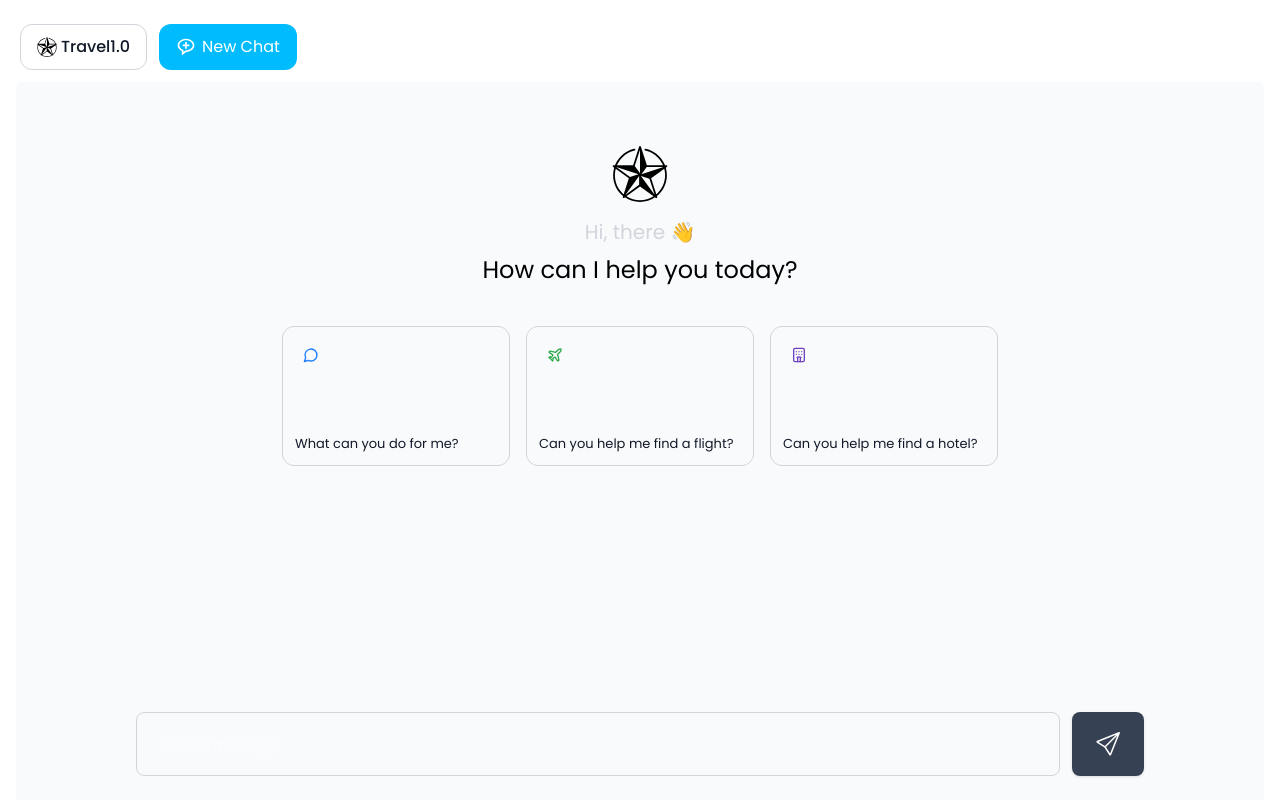
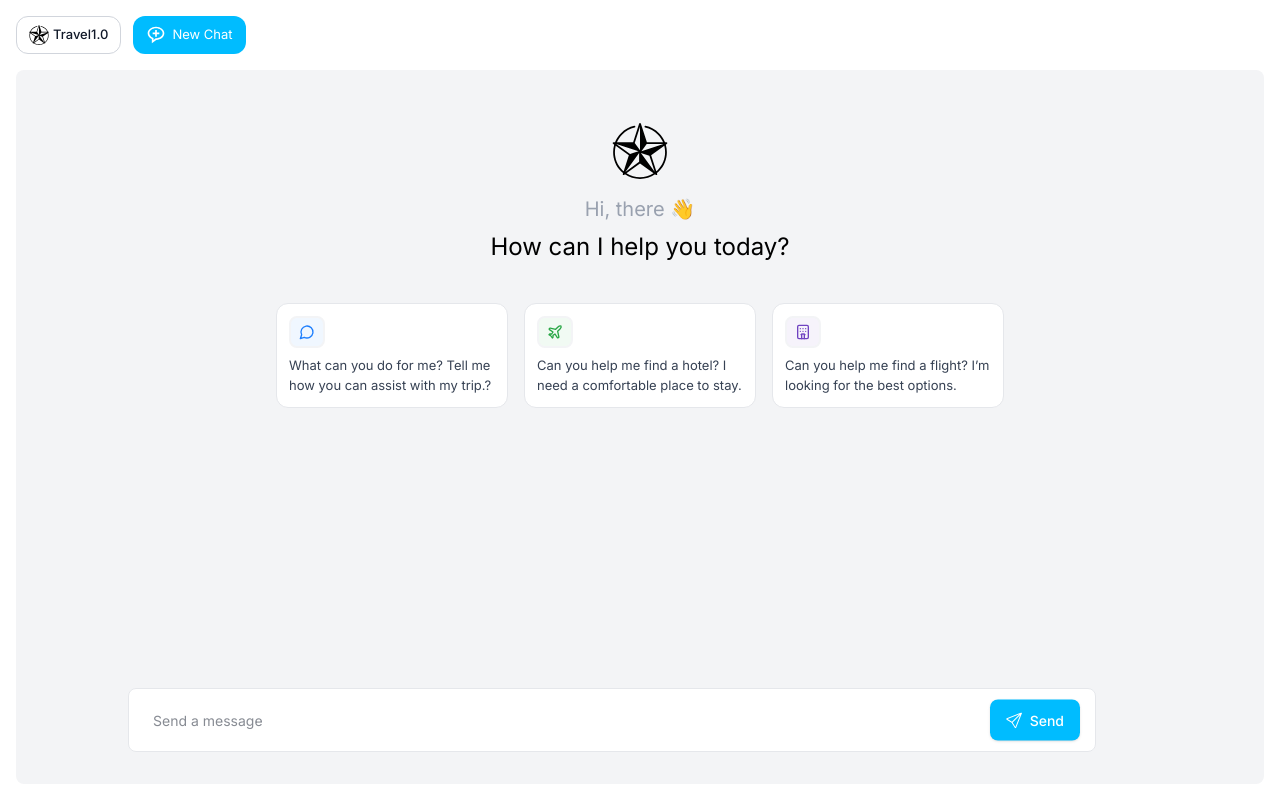
Before and after one commit to olumatty/Agentic-AI, a React (Vite) app: page / in a window 1280 px wide. Built offline with nearby package versions, Linux system fonts and the light colour scheme.

Commit message:
Home Ui2.0

```diff
--- a/components/Chatbot.jsx
+++ b/components/Chatbot.jsx
@@ -110,7 +110,7 @@ const Chatbot = ({showWelcome, setShowWelcome, messages, setMessages}) => {
       }, [messages]);
 
       return (
-        <div className="flex flex-col h-screen overflow-hidden bg-gray-50 rounded-md">
+        <div className="flex flex-col h-screen bg-gray-100 rounded-lg rounded-b-lg">
           <div className="flex-grow flex flex-col">
         {showWelcome && (
           <div className="flex flex-col justify-center items-center flex-grow">
@@ -161,26 +161,32 @@ const Chatbot = ({showWelcome, setShowWelcome, messages, setMessages}) => {
         )}
       </div>
 
-      <div className="w-full py-4  fixed bottom-0 left-0 right-0">
+      <div className="w-full py-4 fixed bottom-0  md:left-0 md:right-0 mb-6 ">
           <form
-          className="p-2 flex items-center rounded-lg w-[80%] mx-auto gap-3"
+            className="p-2 pl-4 md:pl-0 flex tems-center rounded-lg w-full md:w-[80%] mx-auto"
             onSubmit={handleSend}
           >
+            <div className="relative w-full">
               <input
                 type="text"
-            className="flex-1 h-16 px-3 sm:px-6 text-xs sm:text-base border border-gray-300 rounded-lg
-            focus:ring-2 focus:ring-gray-400 outline-none placeholder:text-[12px] sm:placeholder:text-[14px]"
+                className="w-full h-16 pr-16 sm:pr-20 pl-3 sm:pl-6 bg-white text-gray-900 text-xs sm:text-base border border-gray-200 rounded-lg
+                outline-none placeholder:text-[12px] sm:placeholder:text-[14px]"
                 placeholder="Send a message"
                 value={input}
                 onChange={(e) => setInput(e.target.value)}
               />
               <button
                 type="submit"
-            className="py-2 px-6 h-16 sm:py-3 sm:px-6 bg-gray-700 text-white rounded-lg shadow outline-none
-            transition-transform transform hover:scale-105 hover:bg-gray-600 flex items-center justify-center"
+                className="absolute right-12 top-1/2 -translate-y-1/2 py-2.5 px-4 mr-4 bg-sky-400 text-white rounded-lg text-[14px] shadow outline-none
+                transition-transform transform hover:scale-105 hover:bg-sky-500 flex items-center justify-center"
               >
-            <BsSend className="w-4 h-4 sm:w-6 sm:h-6" />
+                <div className="flex items-center gap-2">
+                <BsSend className="w-4 h-4 " />
+                <p className="font-medium hidden md:block">Send</p>
+                </div>
+
               </button>
+            </div>
           </form>
         </div>
     </div>
--- a/components/Header.jsx
+++ b/components/Header.jsx
@@ -2,23 +2,26 @@ import React from 'react'
 import Logo from "../src/assets/star-inside-circle-svgrepo-com.svg"
 import { BiMessageRoundedAdd } from "react-icons/bi";
 
-const Header = ({setShowWelcome}) => {
+const Header = ({setShowWelcome, setMessages}) => {
 
     const homePageShow = () => {
       setShowWelcome(true);
+      setMessages([]);
+
+
     }
   return (
-    <div className="flex pt-3 px-5">
+    <div className="flex px-4 py-1">
       <div className='flex items-center gap-2'>
-        <button className='flex items-center gap-1 border cursor-pointer border-gray-300 py-2.5 px-4 rounded-xl'>
+        <button className='flex items-center gap-1 border cursor-pointer border-gray-300 py-2 px-3 rounded-xl'>
         <img src={Logo} alt="Logo" className="w-5 h-5" />
-        <h1 className='font-medium text-gray-900'>Travel1.0</h1>
+        <h1 className='font-medium text-[13px] text-gray-900'>Travel1.0</h1>
         </button>
       </div>
       <div className='p-3 flex items-center gap-2'>
-        <button onClick ={homePageShow} className='flex items-center gap-1.5 border cursor-pointer border-transparent bg-sky-400  py-2.5 px-4 rounded-xl'>
+        <button onClick ={homePageShow} className='flex items-center gap-1.5 border cursor-pointer border-transparent hover:bg-sky-500 bg-sky-400  py-2 px-3 rounded-xl'>
           <BiMessageRoundedAdd className='w-5 h-5' />
-          <h1 className=''>New Chat</h1>
+          <h1 className='text-[13px]'>New Chat</h1>
         </button>
       </div>
     </div>
--- a/components/HomeUI.jsx
+++ b/components/HomeUI.jsx
@@ -32,12 +32,12 @@ const HomeUI = ({ onCardClick }) => {
       initial="hidden"
       animate="visible"
       variants={slideIn}
-      className="md:-mt-84 -mt-24  flex flex-col items-center"
+      className="md:-mt-76 -mt-24 flex flex-col items-center"
     >
 
-      <img src={Logo} alt="Logo" className="w-12 h-12 md:w-14 md:h-14 mb-4" />
+      <img src={Logo} alt="Logo" className="w-10 h-10 md:w-14 md:h-14 mb-2 md:mb-4" />
 
-      <h1 className="text-xl text-center text-gray-300">
+      <h1 className="text-[14px] md:text-xl text-center text-gray-400">
       Hi, there 👋
       </h1>
       <FramerMotion.h2
@@ -47,7 +47,7 @@ const HomeUI = ({ onCardClick }) => {
           duration: (typingSpeed * typeWriterText.length) / 1000,
           ease: 'linear',
         }}
-        className="text-2xl mt-2 text-black text-center overflow-hidden whitespace-nowrap"
+        className="text-2xl mt-1 md:mt-2 text-black text-center overflow-hidden whitespace-nowrap"
       >
         {typeWriterText}
       </FramerMotion.h2>
@@ -63,26 +63,26 @@ const HomeUI = ({ onCardClick }) => {
           },
         },
       }}
-      className="flex flex-col md:flex-row gap-4 md:gap-4 mt-6 md:mt-10 w-full justify-center items-center"
+      className="flex flex-col md:flex-row gap-2 md:gap-4 mt-4 md:mt-10 w-full justify-center items-center"
     >
       {[
         {
           icon: <LuMessageCircle className="text-[#1d7efd]" />,
-          text: 'What can you do for me?',
-          color: '#1c2434',
-          onClickText: 'What can you do for me?',
+          text: 'What can you do for me? Tell me how you can assist with my trip.?',
+          color: '#1d7efd10',
+          onClickText: 'What can you do for me? Tell me how you can assist with my trip.?',
         },
         {
           icon: <LuPlane className="text-[#28a745]" />,
-          text: 'Can you help me find a flight?',
-          color: '#101623',
-          onClickText: 'Can you help me find a flight ?',
+          text: 'Can you help me find a hotel? I need a comfortable place to stay.',
+          color: '#28a74510',
+          onClickText: 'Can you help me find a hotel? I need a comfortable place to stay.',
         },
         {
           icon: <LuHotel className="text-[#6f42c1]" />,
-          text: 'Can you help me find a hotel?',
-          color: '#101623',
-          onClickText: 'Can you help me find a hotel ?',
+          text: 'Can you help me find a flight? I’m looking for the best options.',
+          color: '#6f42c110',
+          onClickText: 'Can you help me find a flight? I’m looking for the best options.',
         },
       ].map(({ icon, text, color, onClickText }, idx) => (
         <FramerMotion.button
@@ -90,12 +90,12 @@ const HomeUI = ({ onCardClick }) => {
           variants={buttonSlide}
           whileHover={{ scale: 1.05 }}
           onClick={() => onCardClick(onClickText)}
-          className="w-full md:w-[228px] min-h-[140px] p-3 flex flex-col items-start justify-between rounded-[12px] border border-gray-300 cursor-pointer"
+          className="w-[80%] md:w-[232px] p-3 flex flex-col items-start justify-between rounded-[12px] bg-white border border-gray-200 cursor-pointer"
         >
-          <div className={`bg-[${color}] flex p-2 rounded-full`}>
+          <div className={`border-gray-100 border-2 flex py-1.5 px-2 rounded-lg`}style={{backgroundColor: color}} >
             {icon}
           </div>
-          <p className="mt-3 text-[13px] text-left text-gray-900">{text}</p>
+          <p className="mt-2 text-[13px] text-left text-gray-700">{text}</p>
         </FramerMotion.button>
       ))}
     </FramerMotion.div>
--- a/src/App.jsx
+++ b/src/App.jsx
@@ -9,9 +9,9 @@ const App = () => {
   const [messages, setMessages] = useState([]);
   return (
 
-      <div className='flex flex-1 h-screen flex-col bg-white transition-all duration-300'>
+      <div className='flex h-screen flex-col bg-white transition-all duration-300 '>
         <Header setShowWelcome={setShowWelcome} setMessages={setMessages}/>
-        <div className="px-4 md:px-4 overflow-hidden">
+        <div className="px-4 md:px-4 pb-4 flex-1 flex flex-col border-b-lg overflow-hidden">
         <Chatbot showWelcome={showWelcome} setShowWelcome={setShowWelcome} setMessages={setMessages} messages={messages} />
         </div>
 
--- a/src/index.css
+++ b/src/index.css
@@ -1,8 +1,8 @@
-@import url('https://fonts.googleapis.com/css2?family=Inter:opsz,wght@14..32,100..900&family=Poppins:ital,wght@0,100;0,200;0,300;0,400;0,500;0,600;1,100;1,200;1,300;1,500&display=swap');
+@import url('https://fonts.googleapis.com/css2?family=Inter:ital,opsz,wght@0,14..32,100..900;1,14..32,100..900&display=swap');
 @import "tailwindcss";
 
 body {
-  font-family: 'Poppins', sans-serif;
+  font-family: "Inter", sans-serif;
   background-color : #9e9e9e;
   margin: 0;
   padding: 0;
```
Lines whose indentation alone changed are shown as unchanged.
